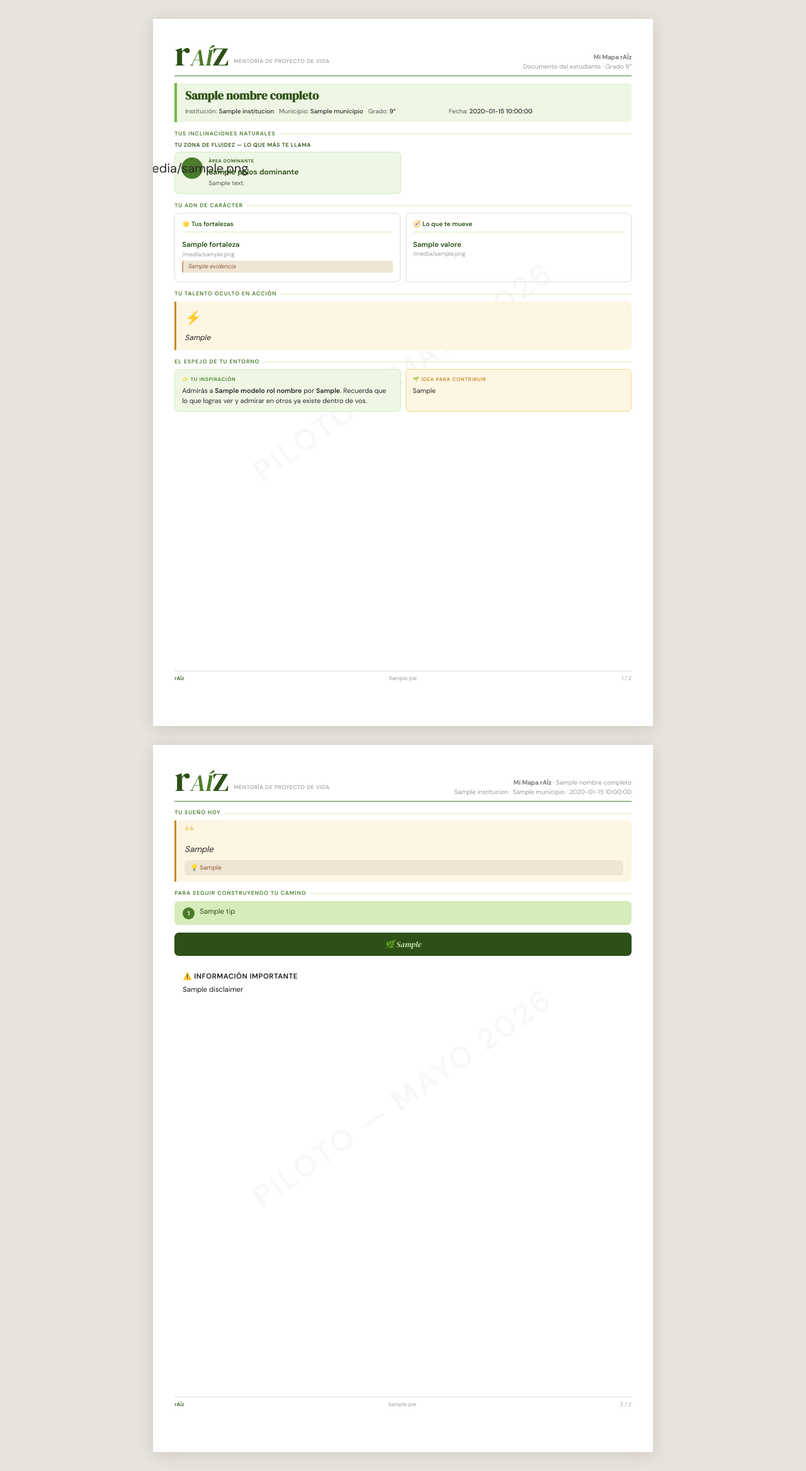
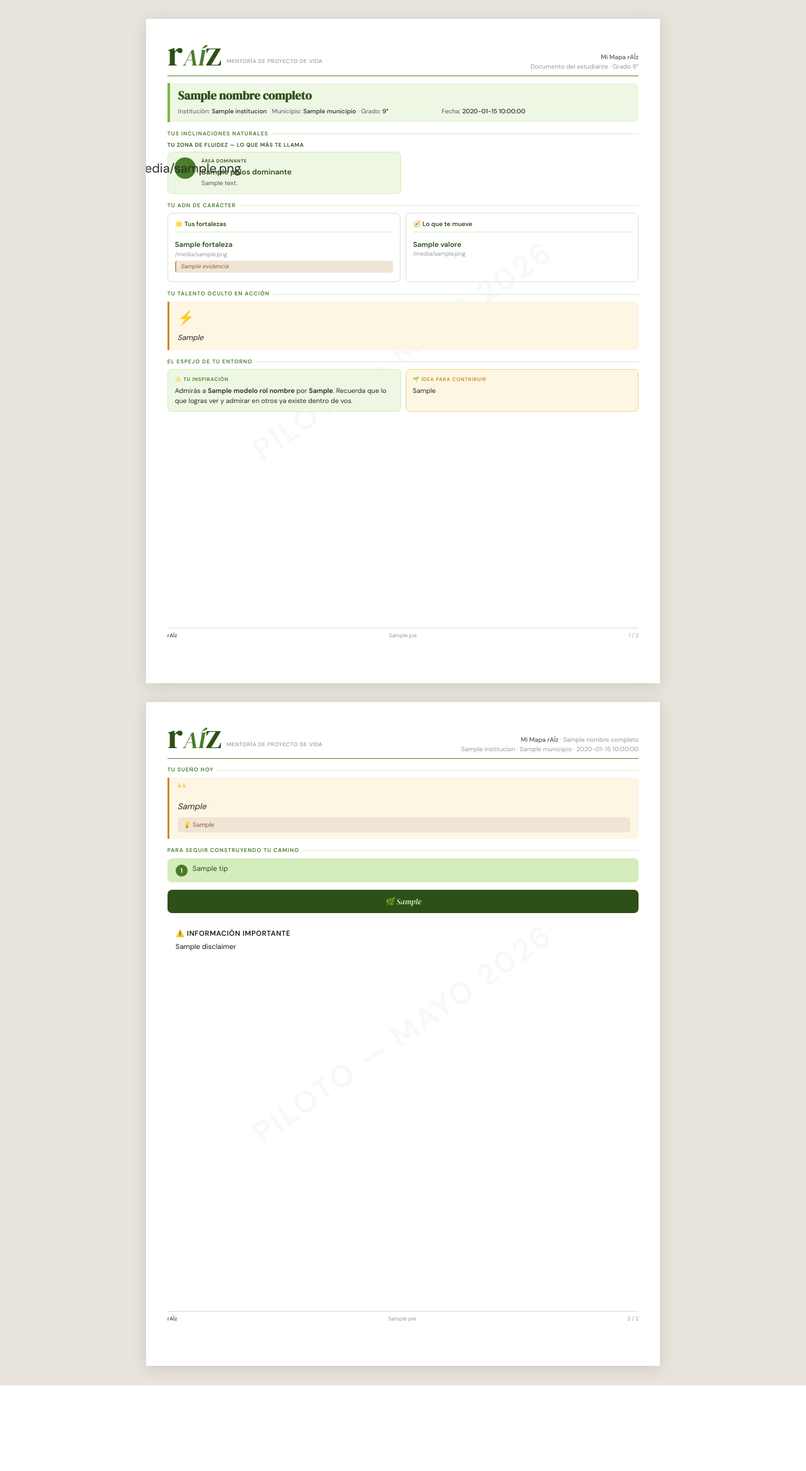
Before and after one commit to Taurox485/raiz-beta, a Python web app: template templates/mapa_estudiante.html in a window 1280 px wide. Shown: the whole page at 63% size. After the commit the page ends 2200 px from the top, so only its background shows below. Run offline with Jinja, Linux system fonts and the light colour scheme; the template is opened without the code that fills it: most values are stand-ins (such as "Sample title", 1, 10 or a date in 2020).

Commit message:
fix(pdf): tamaño Letter para Colombia + fix salto de página fantasma

```diff
--- a/templates/mapa_estudiante.html
+++ b/templates/mapa_estudiante.html
@@ -46,17 +46,20 @@
   }
 
   .page {
-    width: 210mm;
-    min-height: 297mm;
-    margin: 8mm auto;
+    width: 216mm;
+    min-height: 279mm;
     background: var(--blanco);
     padding: 7mm 9mm 10mm 9mm;
     position: relative;
     overflow: hidden;
-    page-break-after: always;
     box-shadow: 0 4px 24px rgba(0,0,0,0.12);
     display: flex;
     flex-direction: column;
+    box-sizing: border-box;
+  }
+
+  @media screen {
+    .page { margin: 8mm auto; }
   }
 
   .watermark {
@@ -217,8 +220,12 @@
   }
   .footer-brand { font-weight: 500; color: var(--verde-oscuro); }
 
-  @media print { body { background: white; } .page { box-shadow: none; margin: 0; } }
-  @page { size: A4; margin: 0; }
+  @media print {
+    body { background: white; }
+    .page { box-shadow: none; margin: 0; page-break-after: always; }
+    .page:last-child { page-break-after: auto; }
+  }
+  @page { size: Letter; margin: 0; }
 </style>
 </head>
 <body>
```
Also changed, not shown: templates/ficha_orientador.html (+13 -6 lines).
